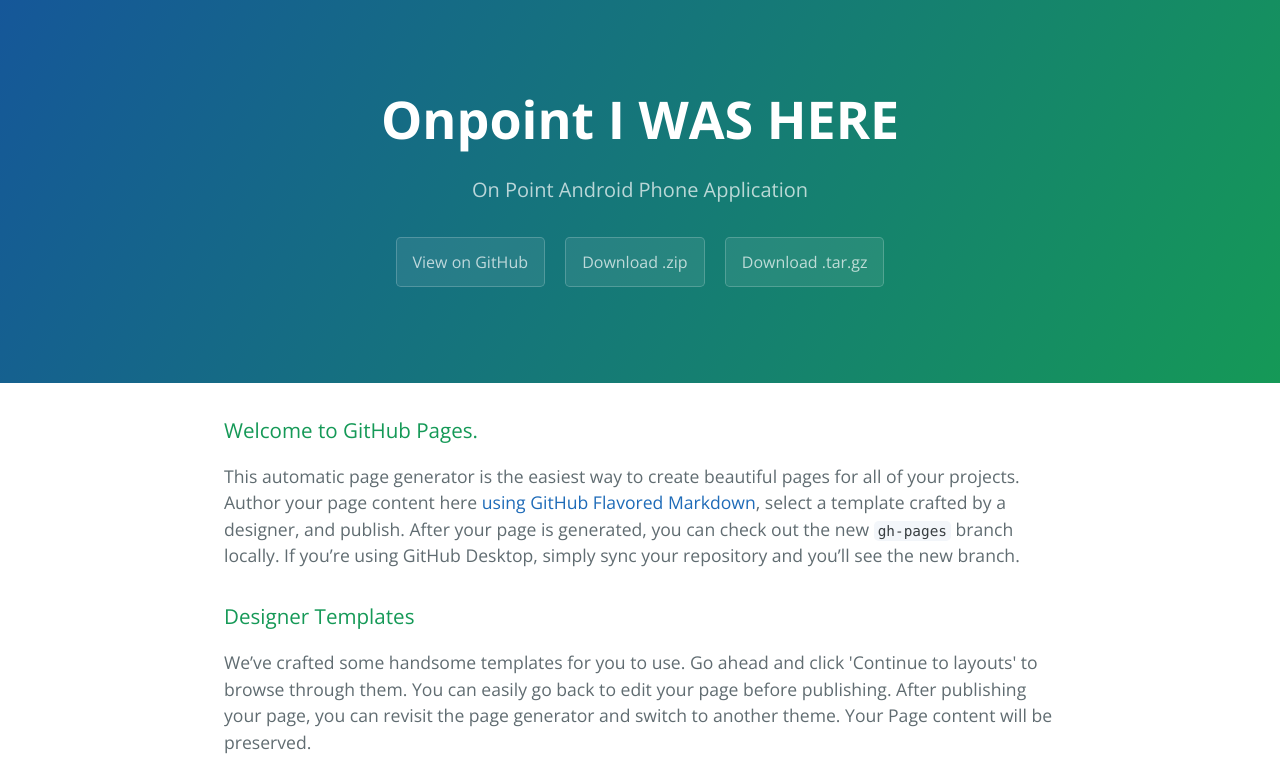
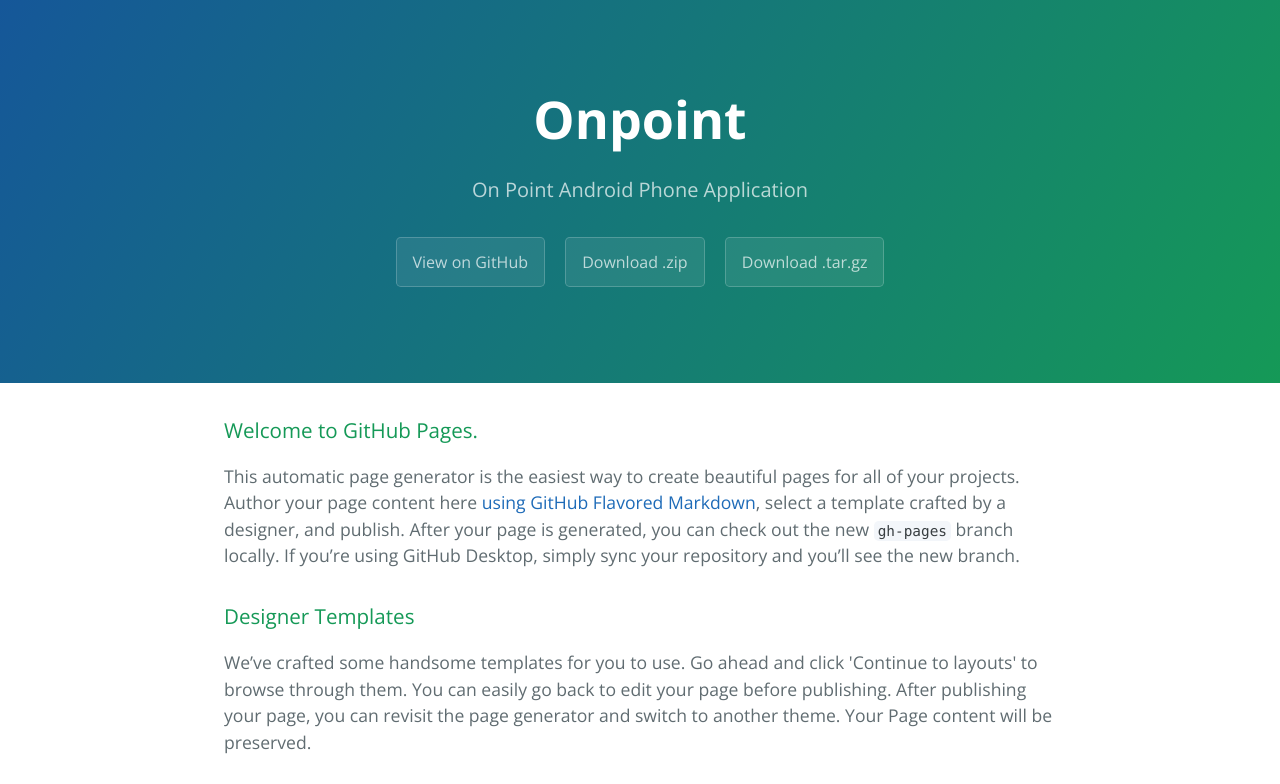
Before and after one commit to derekraymorgan/OnPoint, a plain HTML site: page index.html in a window 1280 px wide. Shown: the top 784 px of the page. Drawn offline with nearby package versions, Linux system fonts and the light colour scheme.

Commit message:
revert change

```diff
--- a/index.html
+++ b/index.html
@@ -11,7 +11,7 @@
   </head>
   <body>
     <section class="page-header">
-      <h1 class="project-name">Onpoint I WAS HERE</h1>
+      <h1 class="project-name">Onpoint</h1>
       <h2 class="project-tagline">On Point Android Phone Application</h2>
       <a href="https://github.com/derekraymorgan/OnPoint" class="btn">View on GitHub</a>
       <a href="https://github.com/derekraymorgan/OnPoint/zipball/master" class="btn">Download .zip</a>
```
